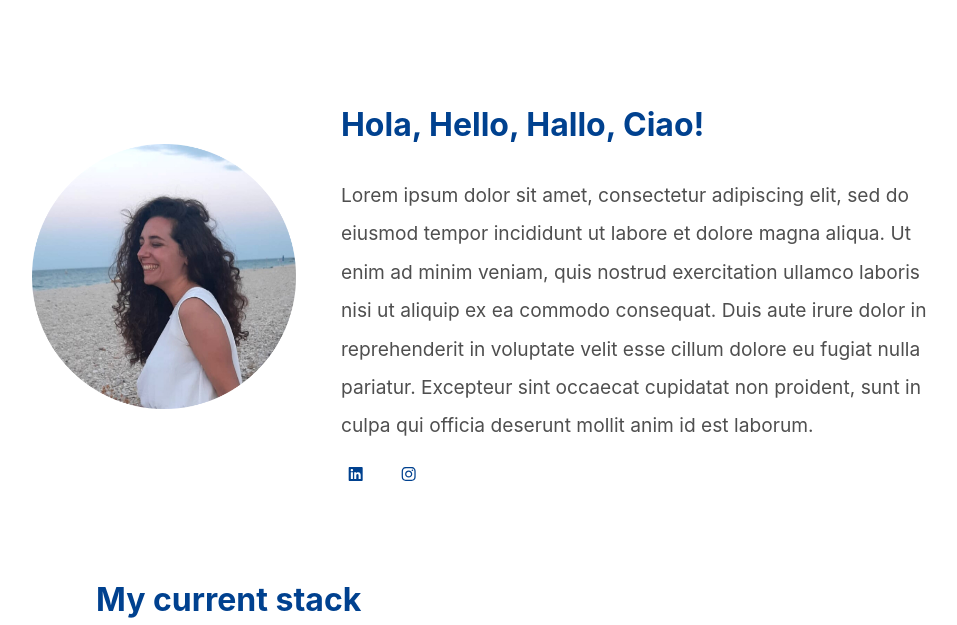
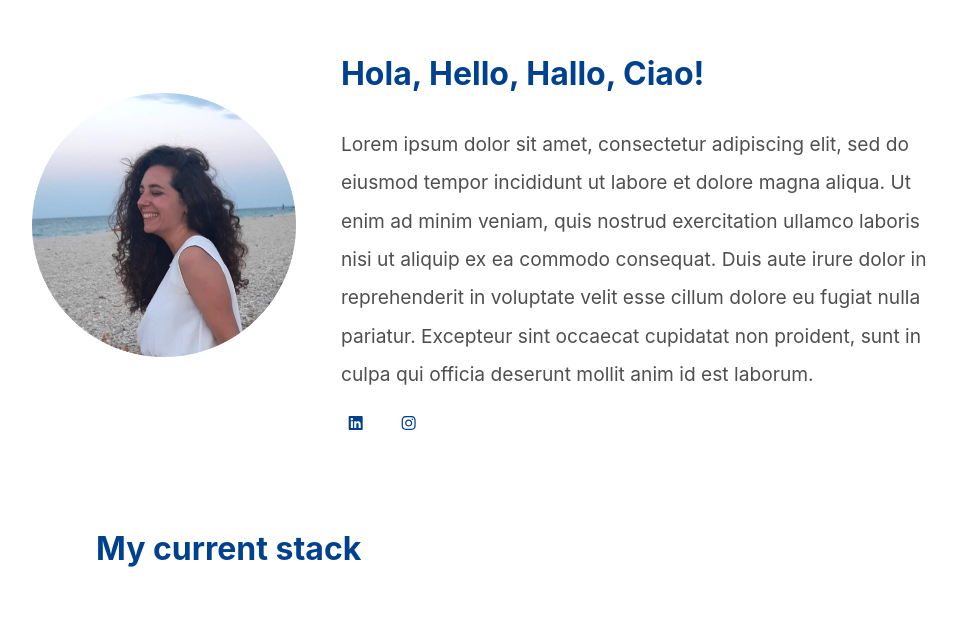
Before and after one commit to neusgp/portfolio, a Next.js app: page / in a window 1280 px wide. Shown: the part 855-1480 px from the top of the page, without its empty margins (160-1117 px from the left). Built offline with nearby package versions, Linux system fonts and the light colour scheme; no server answers; the database is empty; grey boxes are pictures that could not be loaded.

Commit message:
fix padding about section

```diff
--- a/styles/about.module.css
+++ b/styles/about.module.css
@@ -3,7 +3,7 @@
     display: flex;
     flex-direction: column;
     align-items: center;
-    padding: 10% 0 10% 0;
+    padding: 6% 0 6% 0;
 }
 
 .content {
```
